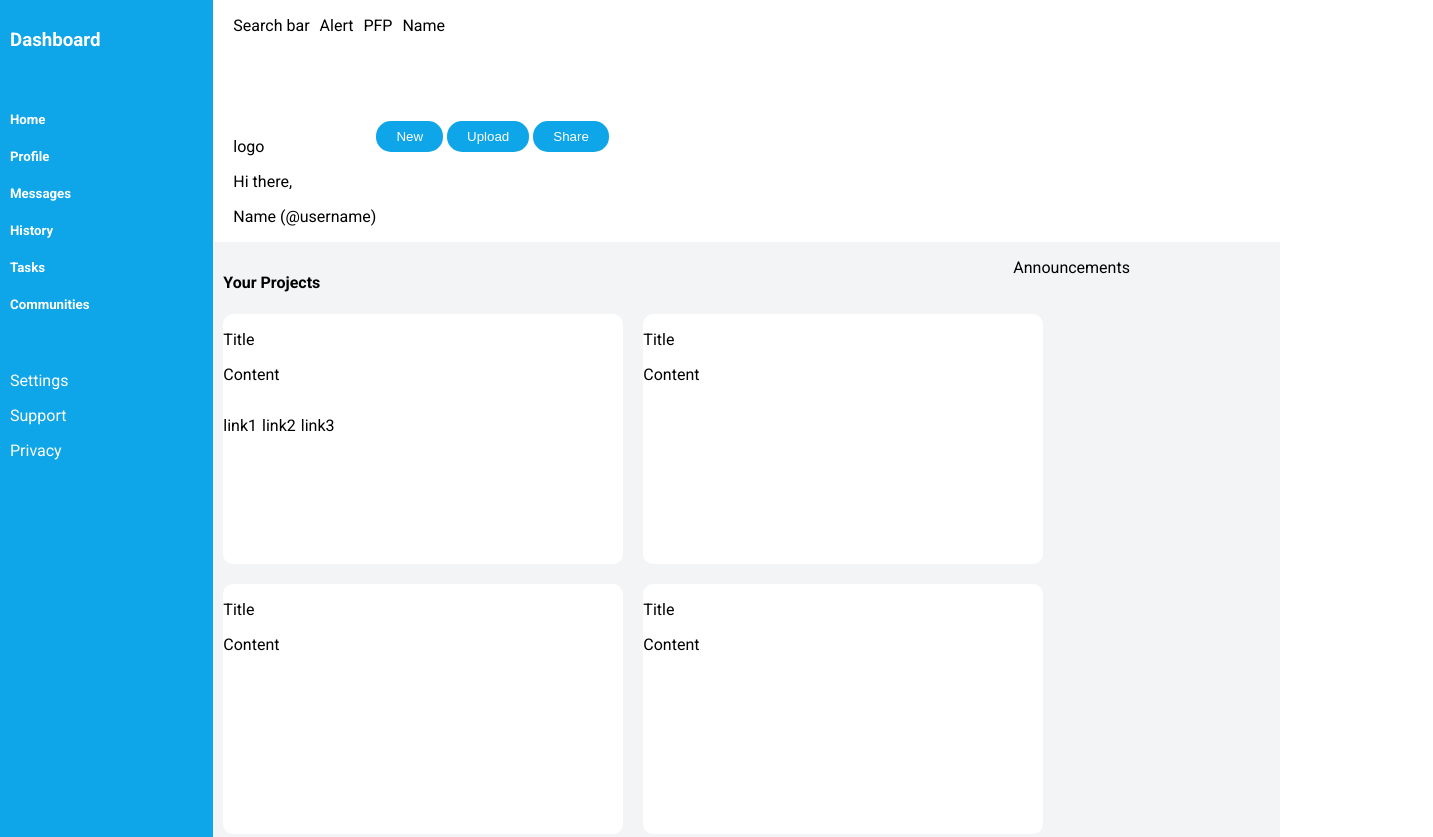
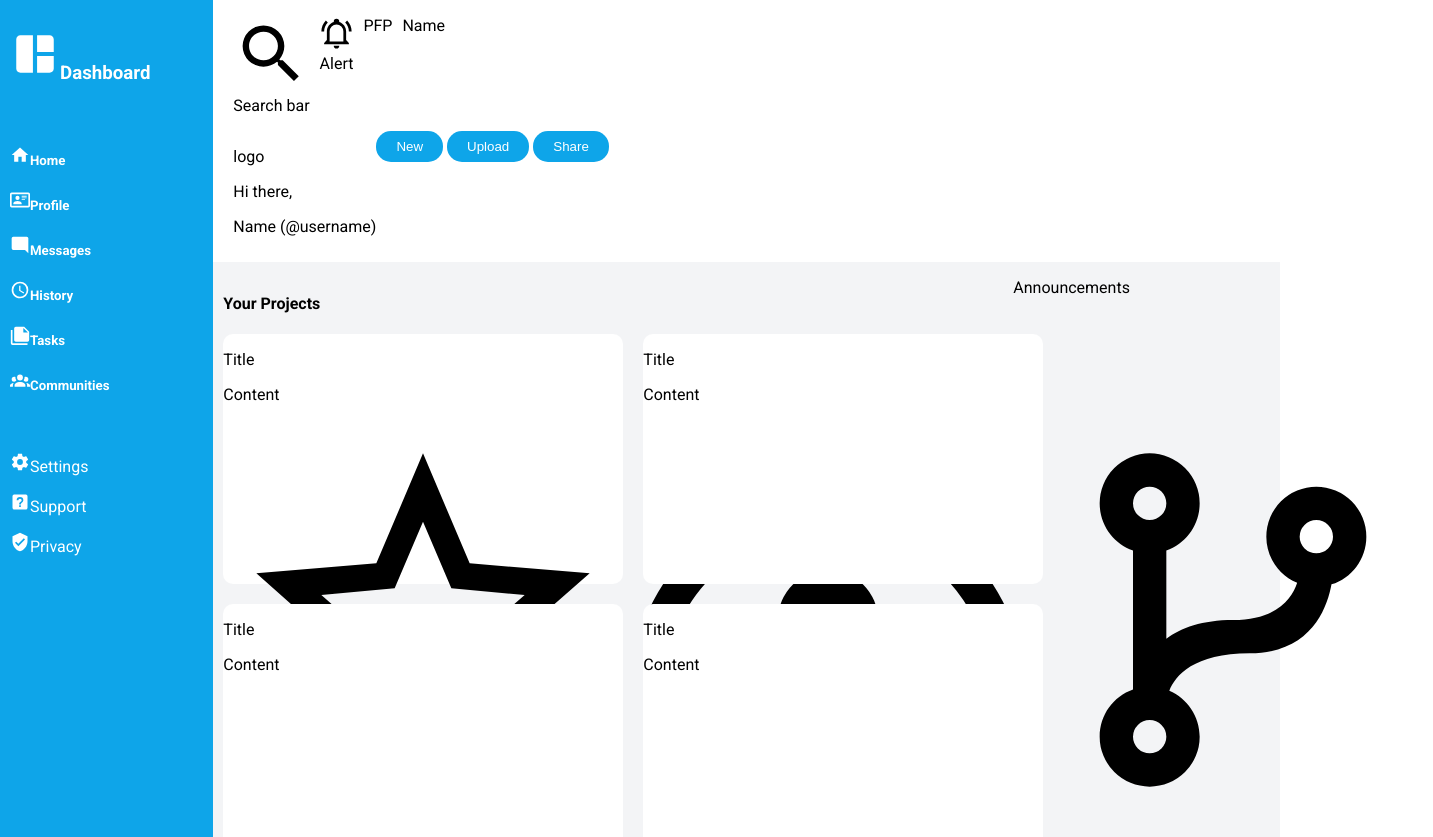
Before and after one commit to zacharyblum2/admin-dashboard, a plain HTML site: page index.html in a window 1280 px wide. Shown: the top 837 px of the page, 1433 px wide, since content can reach past the window. Drawn offline with Linux system fonts and the light colour scheme.

Commit message:
Update icons size and color.

```diff
--- a/index.html
+++ b/index.html
@@ -13,29 +13,29 @@
         <div class="sidebar">
             <div class="logo">
                 <!--Place image here-->
-                <h3>Dashboard</h3>
+                <h3><img src="./icons/collage.svg" alt="Collage icon">Dashboard</h3>
             </div>
 
             <div class="group1">
-                <h5>Home</h5>
-                <h5>Profile</h5>
-                <h5>Messages</h5>
-                <h5>History</h5>
-                <h5>Tasks</h5>
-                <h5>Communities</h5>
+                <h5><img src="./icons/home.svg" alt="Home icon">Home</h5>
+                <h5><img src="./icons/card-account-details-outline.svg" alt="Profile icon">Profile</h5>
+                <h5><img src="./icons/message-reply.svg" alt="Messages icon">Messages</h5>
+                <h5><img src="./icons/clock-outline.svg" alt="Clock icon">History</h5>
+                <h5><img src="./icons/note-multiple.svg" alt="Note icon">Tasks</h5>
+                <h5><img src="./icons/account-group.svg" alt="Community icon">Communities</h5>
             </div>
 
             <div class="group2">
-                <p>Settings</p>
-                <p>Support</p>
-                <p>Privacy</p>
+                <p><img src="./icons/cog.svg" alt="Settings icon">Settings</p>
+                <p><img src="./icons/help-box.svg" alt="Support icon">Support</p>
+                <p><img src="./icons/shield-check.svg" alt="Privacy icon">Privacy</p>
             </div>
         </div>
 
         <div class="header">
             <div class="bar">
-                <p>Search bar</p>
-                <p>Alert</p>
+                <p><img src="./icons/magnify.svg" alt="Search icon">Search bar</p>
+                <p><img src="./icons/bell-ring-outline.svg" alt="Alert icon">Alert</p>
                 <p>PFP</p>
                 <p>Name</p>
             </div>
@@ -66,9 +66,9 @@
 
                         <div class="links">
                             <!-- Place all icons here-->
-                            <p>link1</p>
-                            <p>link2</p>
-                            <p>link3</p>
+                            <img src="./icons/star-plus-outline.svg" alt="Star icon">
+                            <img src="./icons/eye-plus-outline.svg" alt="Watch icon">
+                            <img src="./icons/source-branch.svg" alt="Source icon">
                         </div>
                     </div>
 
--- a/styles.css
+++ b/styles.css
@@ -27,6 +27,18 @@ button {
     flex-direction: column;
     gap: 20px;
     color: white;
+}
+
+/* Make all sidebar icons white */
+.sidebar img {
+    filter: invert(97%) sepia(8%) saturate(766%) hue-rotate(225deg) brightness(117%) contrast(100%);
+    height: 20px;
+    width: 20px
+}
+
+.logo img {
+    height: 50px;
+    width: 50px;
 }
 
 .header {
```
Also changed, not shown: icons/card-account-details-outline.svg (added).
